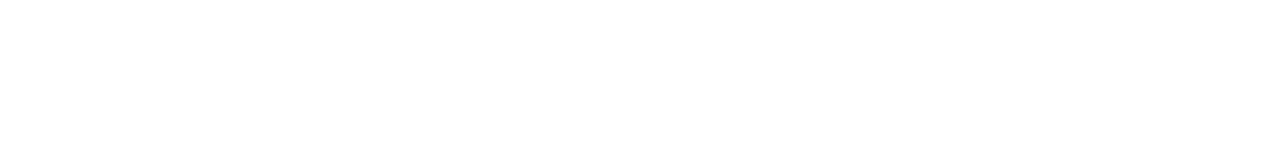
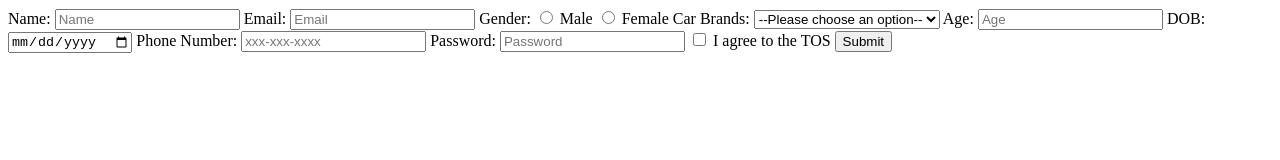
Before and after one commit to acciojob/signup-form-car-uvaiskhan77, a website: page main.html in a window 1280 px wide. Drawn offline with Linux system fonts and the light colour scheme.

Commit message:
created a submission

```diff
--- a/main.html
+++ b/main.html
@@ -8,9 +8,44 @@
 
 <body>
 	<!-- the entire body must be written by student -->
-    <script type="text/javascript" src="./script.js">
-</script>
+<form method="post" action="submit.php">
+        <label for="name">Name:</label>
+        <input type="text" id="name" name="name" placeholder="Name" required>
 
+        <label for="email">Email:</label>
+        <input type="email" id="email" name="email" placeholder="Email" required>
+
+        <label>Gender:</label>
+        <input type="radio" id="gender_m" name="gender" required>
+        <label for="gender_m">Male</label>
+        <input type="radio" id="gender_f" name="gender" required>
+        <label for="gender_f">Female</label>
+
+        <label for="cars">Car Brands:</label>
+        <select id="cars" name="cars" required>
+            <option value="">--Please choose an option--</option>
+            <option value="Toyota">Toyota</option>
+            <option value="Honda">Honda</option>
+            <option value="Ford">Ford</option>
+            <option value="Chevrolet">Chevrolet</option>
+        </select>
+
+        <label for="age">Age:</label>
+        <input type="number" id="age" name="age" placeholder="Age" required>
+
+        <label for="dob">DOB:</label>
+        <input type="date" id="dob" name="dob" required>
+
+        <label for="tel">Phone Number:</label>
+        <input type="tel" id="tel" name="tel" pattern="\d{3}-\d{3}-\d{4}" placeholder="xxx-xxx-xxxx">
+
+        <label for="password">Password:</label>
+        <input type="password" id="password" name="password" placeholder="Password" required>
+
+        <input type="checkbox" id="tos" name="tos" required>
+        <label for="tos">I agree to the TOS</label>
+
+        <button type="submit">Submit</button>
 </body>
 
 </html>
```
